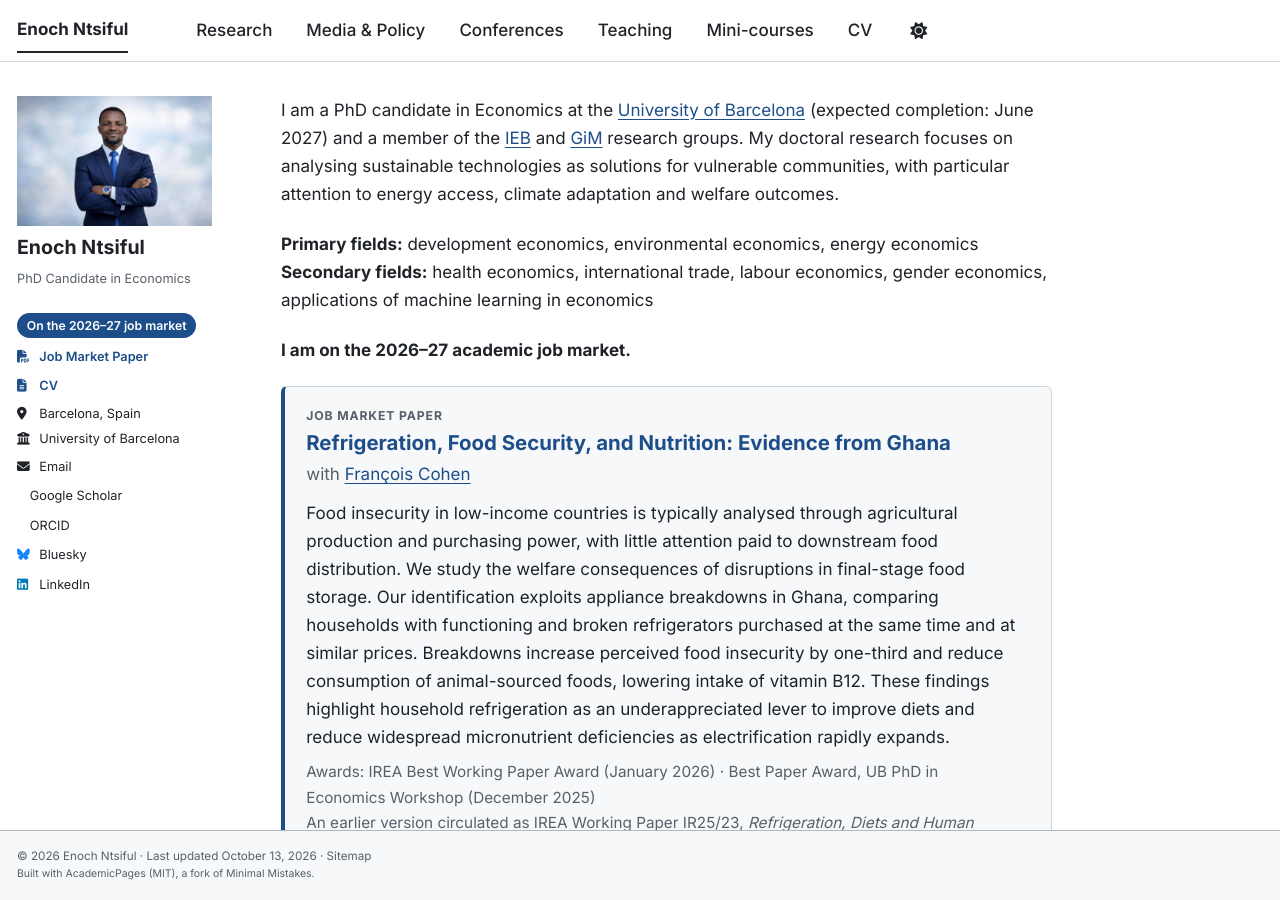
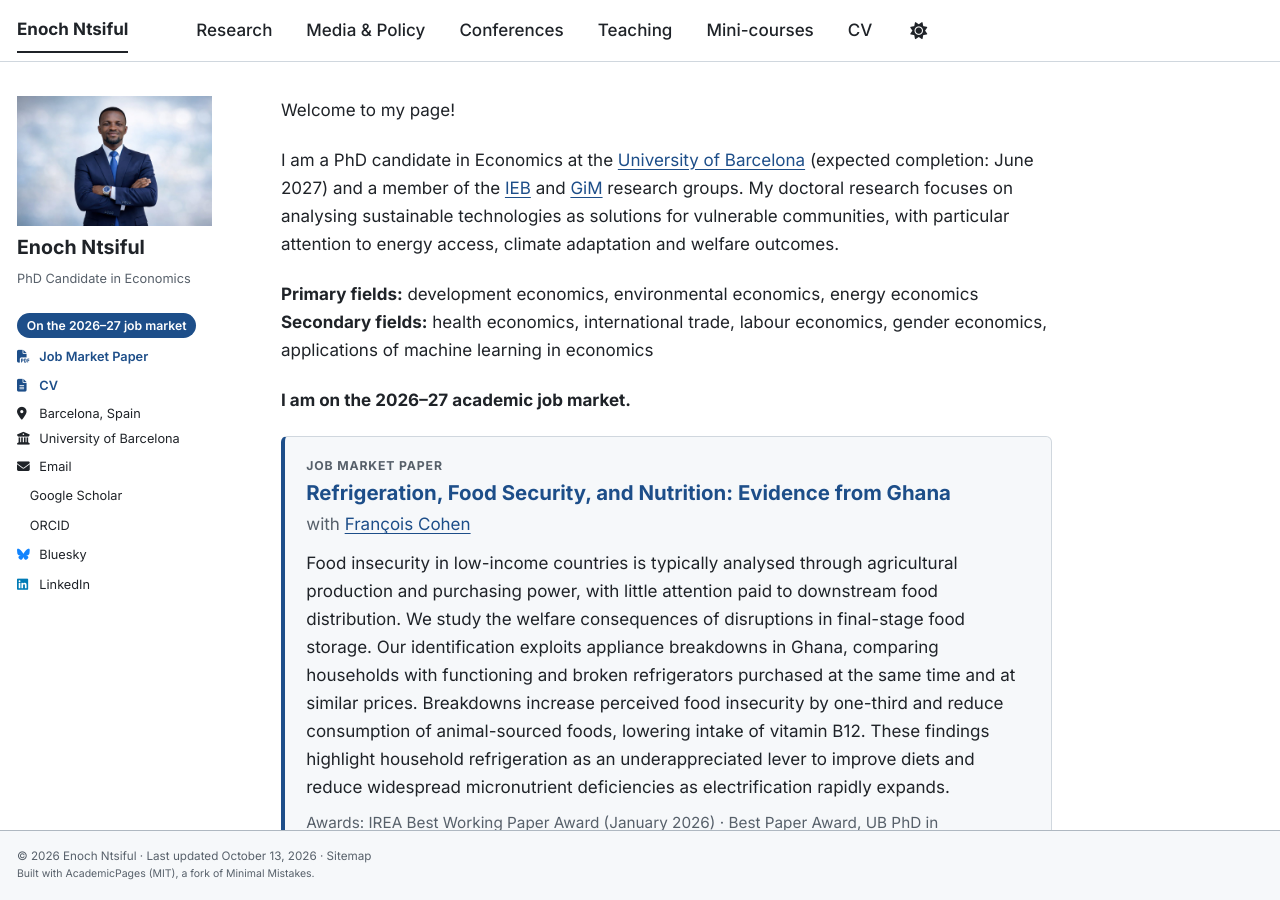
Before and after one commit to ntsifulenoch/ntsifulenoch.github.io, a Jekyll site: the page built from _pages/about.md, in a window 1280 px wide and 900 px high. Built offline with Jekyll 4.4.1, drawn with Linux system fonts in a browser that asks for light colours; a style sheet for code colours, icons or effects is not loaded.

Commit message:
Update about.md

```diff
--- a/_pages/about.md
+++ b/_pages/about.md
@@ -5,6 +5,8 @@ redirect_from:
   - /about/
   - /about.html
 ---
+
+Welcome to my page!
 
 I am a PhD candidate in Economics at the [University of Barcelona](https://www.ub.edu/) (expected completion: June 2027) and a member of the [IEB](https://ieb.ub.edu/en/researcher/ntsiful-enoch/) and [GiM](https://www.ub.edu/gim/) research groups. My doctoral research focuses on analysing sustainable technologies as solutions for vulnerable communities, with particular attention to energy access, climate adaptation and welfare outcomes.
 
```
